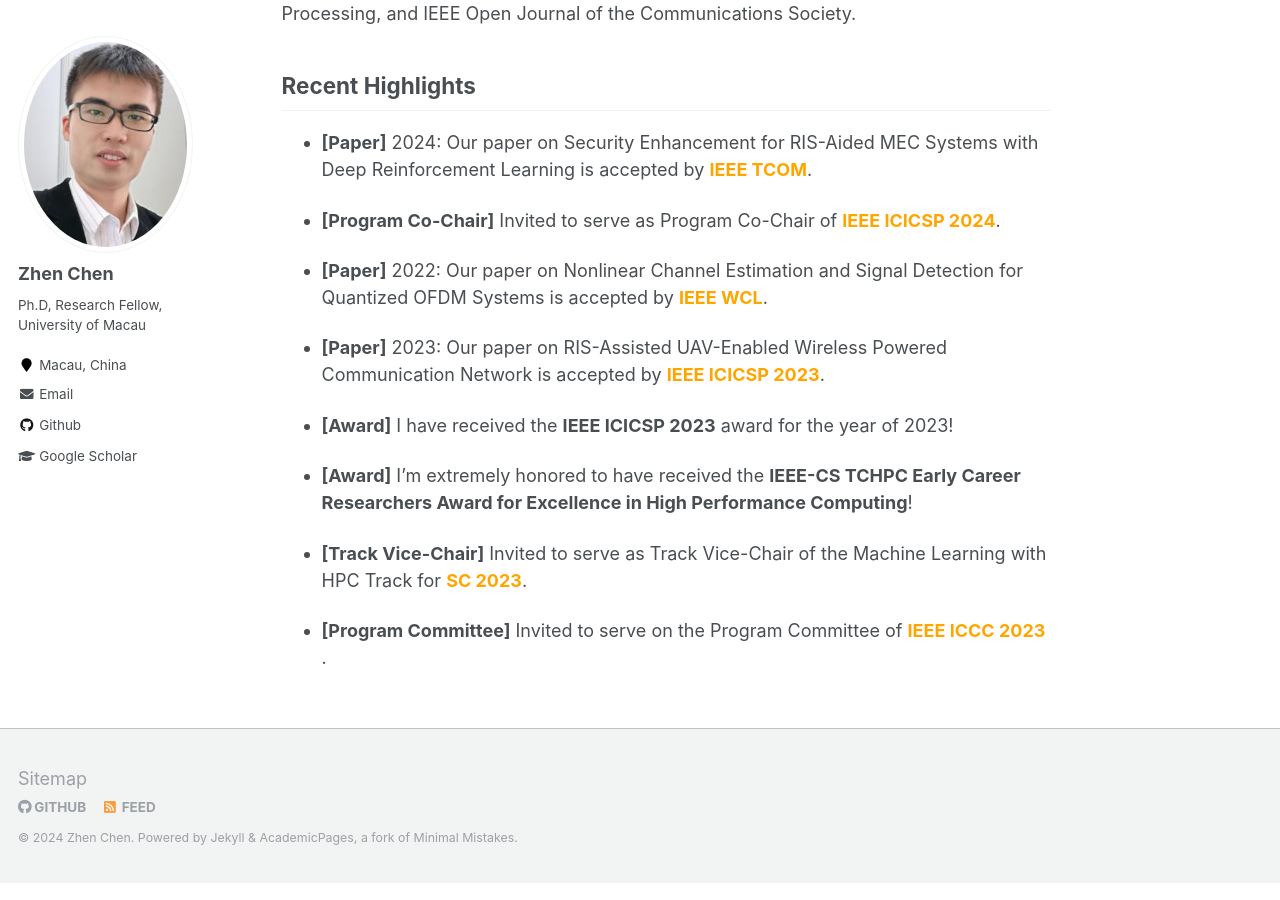
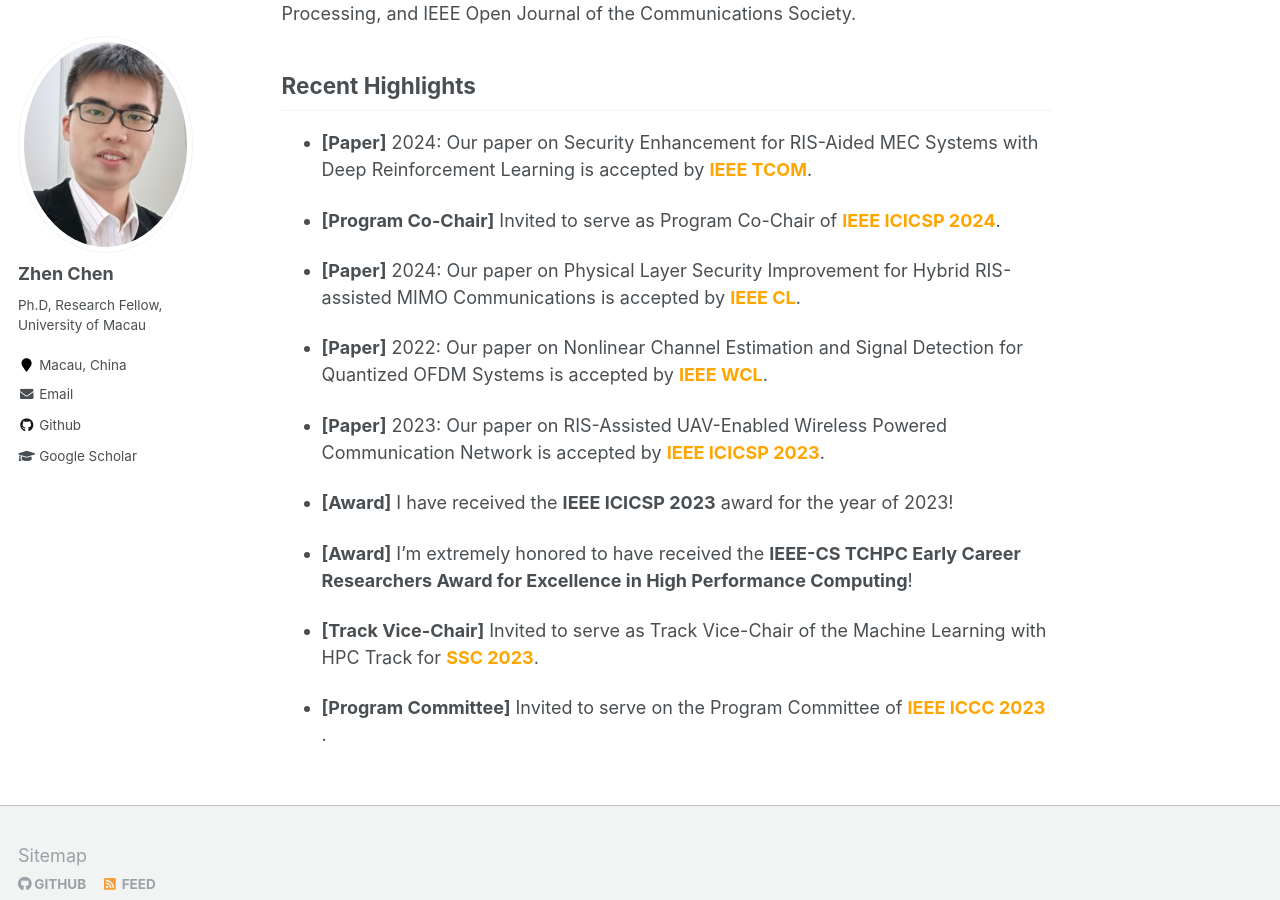
Before and after one commit to baile035/chenz_CV, a Jekyll site: the page built from _pages/about.md, in a window 1280 px wide and 900 px high, scrolled down 876 px. Built offline with Jekyll 4.4.1, drawn with Linux system fonts in a browser that asks for light colours.

Commit message:
Update about.md

```diff
--- a/_pages/about.md
+++ b/_pages/about.md
@@ -53,6 +53,8 @@ Recent Highlights
 
 * **[Program Co-Chair]** Invited to serve as Program Co-Chair of **<font color=orange>IEEE ICICSP 2024</font>**.
 
+* **[Paper]** 2024: Our paper on Physical Layer Security Improvement for Hybrid RIS-assisted MIMO Communications is accepted by **<font color=orange>IEEE CL</font>**.
+
 * **[Paper]** 2022: Our paper on Nonlinear Channel Estimation and Signal Detection for Quantized OFDM Systems is accepted by **<font color=orange>IEEE WCL</font>**.
 
 * **[Paper]** 2023: Our paper on RIS-Assisted UAV-Enabled Wireless Powered Communication Network is accepted by **<font color=orange>IEEE ICICSP 2023</font>**.
@@ -61,7 +63,7 @@ Recent Highlights
 
 * **[Award]** I'm extremely honored to have received the **IEEE-CS TCHPC Early Career Researchers Award for Excellence in High Performance Computing**!
 
-* **[Track Vice-Chair]** Invited to serve as Track Vice-Chair of the Machine Learning with HPC Track for **<font color=orange>SC 2023</font>**.
+* **[Track Vice-Chair]** Invited to serve as Track Vice-Chair of the Machine Learning with HPC Track for **<font color=orange>SSC 2023</font>**.
 
 * **[Program Committee]** Invited to serve on the Program Committee of **<font color=orange>IEEE ICCC 2023</font>** .
 
```
